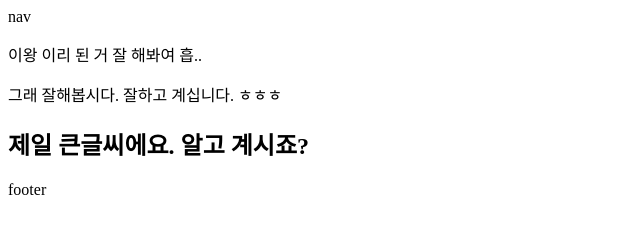
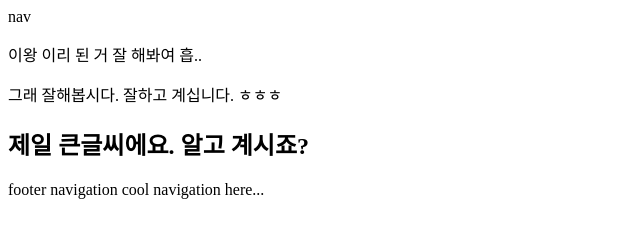
Before and after one commit to kimyh1216/company-project-1, a plain HTML site: page index.html in a window 1280 px wide. Shown: the whole page, without its empty margins (0-640 px from the left). Drawn offline with Linux system fonts and the light colour scheme.

Commit message:
modify footer

```diff
--- a/index.html
+++ b/index.html
@@ -17,6 +17,9 @@
         <h1>제일 큰글씨에요. 알고 계시죠?</h1>
       </section>
     </main>
-    <footer>footer</footer>
+    <footer>
+      footer navigation
+      cool navigation here...
+    </footer>
   </body>
 </html>
```
